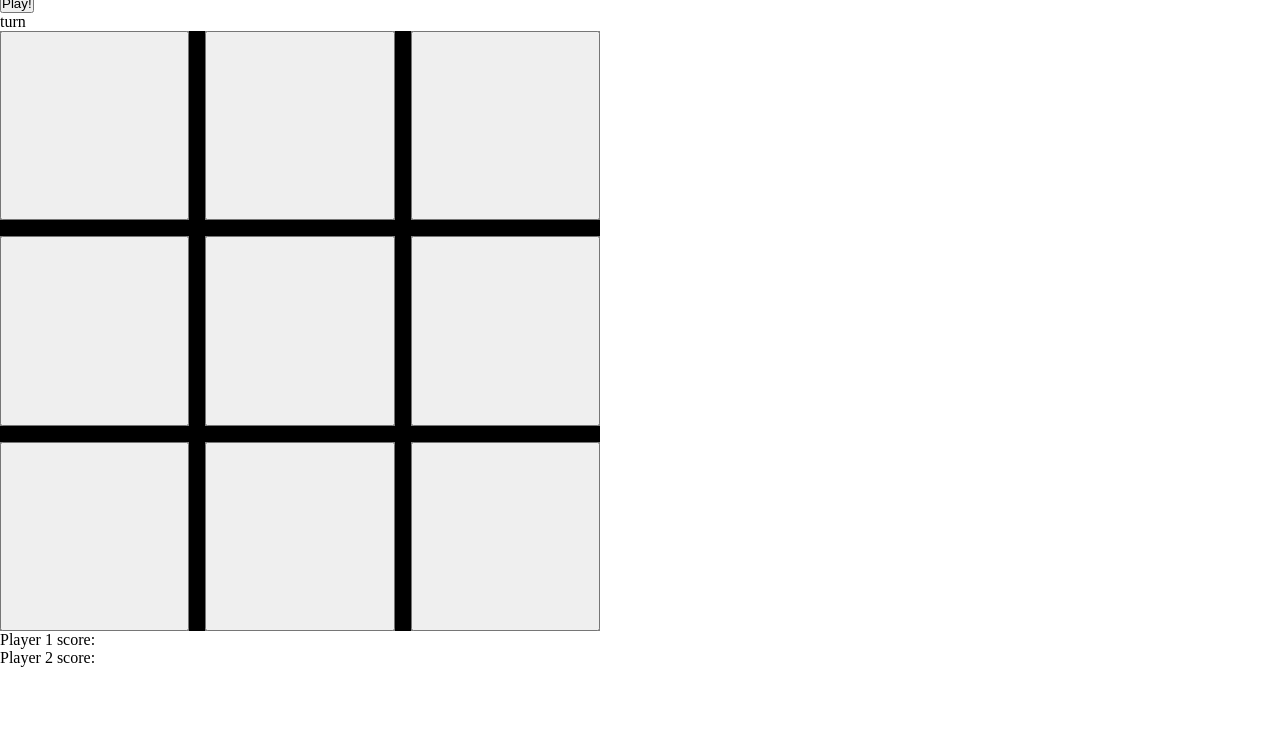
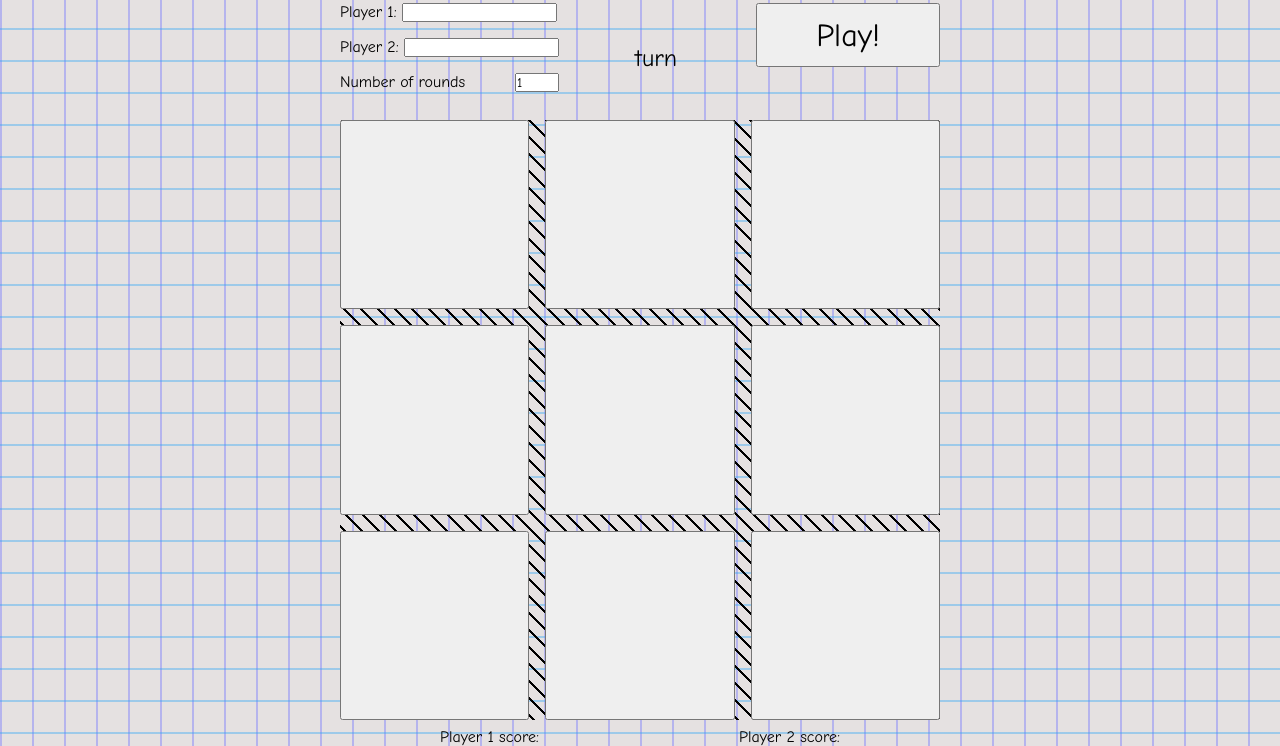
Before and after one commit to Gitman87/tic-tac-toe, a plain HTML site: page index.html in a window 1280 px wide. Shown: the part 100-846 px from the top of the page. Before the commit the page ends 800 px from the top, so only its background shows below. Drawn offline with Linux system fonts and the light colour scheme.

Commit message:
add visuals and fix occupied field changing turns

```diff
--- a/index.html
+++ b/index.html
@@ -11,7 +11,9 @@
       <h1>Tic Tac Toe</h1>
     </header>
     <main>
+      <div id="content">
         <form action="" id="player-form">
+          <div id="left-side-form">
             <ul id="player-list">
               <li class="player">
                 <label for="player1-name-input">Player 1:</label>
@@ -47,9 +49,11 @@
                 value="1"
               />
             </div>
+          </div>
           <button id="play" type="submit">Play!</button>
         </form>
-      <p id="player-turn">turn</p>
+        <div id="turn-div"><p id="player-turn">turn</p></div>
+
         <div id="gameboard">
           <ul>
             <li class="cap-li"><button class="cap" data-id="0"></button></li>
@@ -63,7 +67,7 @@
             <li class="cap-li"><button class="cap" data-id="8"></button></li>
           </ul>
         </div>
-      <ul id="player-list">
+        <ul id="player-list-score">
           <li>Player 1 score: <span id="player1-score"></span></li>
           <li>Player 2 score: <span id="player2-score"></span></li>
         </ul>
@@ -86,15 +90,14 @@
         </dialog>
         <dialog id="occupied" data-modal>
           <p>Field occupied!</p>
-
         </dialog>
         <dialog id="tie-alert" data-modal>
           <p>It's a tie!</p>
-
         </dialog>
         <dialog id="player-won-round">
           <p id="player-won-para"></p>
         </dialog>
+      </div>
     </main>
     <script src="script.js"></script>
   </body>
--- a/script.js
+++ b/script.js
@@ -32,11 +32,20 @@ function GameBoard() {
   const paintCaps = (cap1, cap2, cap3) => {
     for (let i = 0; i < 3; i++) {
       const filed1 = document.querySelector(`[data-id="${cap1}"]`);
-      filed1.style.backgroundColor = "red";
+      filed1.style.backgroundImage =
+        "repeating-linear-gradient(45deg, #ff4b4b, #ff4b4b 2.5px, transparent 0, transparent 50%)";
+      filed1.style.backgroundSize = " 17px 17px";
+      filed1.style.backgroundColor = "rgba(255, 225, 225, 0)";
       const filed2 = document.querySelector(`[data-id="${cap2}"]`);
-      filed2.style.backgroundColor = "red";
+      filed2.style.backgroundImage =
+        "repeating-linear-gradient(45deg, #ff4b4b 0, #ff4b4b 2.5px, transparent 0, transparent 50%)";
+      filed2.style.backgroundSize = " 17px 17px";
+      filed2.style.backgroundColor = "rgba(255, 225, 225, 0)";
       const filed3 = document.querySelector(`[data-id="${cap3}"]`);
-      filed3.style.backgroundColor = "red";
+      filed3.style.backgroundImage =
+        "repeating-linear-gradient(45deg, #ff4b4b 0, #ff4b4b 2.5px, transparent 0, transparent 50%)";
+      filed3.style.backgroundSize = " 17px 17px";
+      filed3.style.backgroundColor = "rgba(255, 225, 225, 0)";
     }
   };
   //dialog - show winner and ask for replay
@@ -101,7 +110,7 @@ function GameBoard() {
       tieAlert.close();
     }, 1500);
   }
-  let playerSwitchFlag=1;
+
   function addCapsListener(
     activePlayer,
     player1,
@@ -113,15 +122,16 @@ function GameBoard() {
     caps.forEach((item) => {
       item.addEventListener("click", () => {
         let index = item.dataset.id;
-        if (activePlayer === player1) {
-          activePlayer = player2;
-        } else {
-          activePlayer = player1;
-        }
-        document.querySelector(
-          "#player-turn"
-        ).textContent = `${activePlayer.name}'s turn`;
+
+        // document.querySelector(
+        //   "#player-turn"
+        // ).textContent = `${activePlayer.name}'s turn`;
         if (board[index] == 0) {
+          if (activePlayer === player1) {
+            activePlayer = player2;
+          } else {
+            activePlayer = player1;
+          }
           board[index] = activePlayer.number;
           item.innerHTML = activePlayer.number;
           if (checkWinner()) {
@@ -143,7 +153,6 @@ function GameBoard() {
                 roundsPlayed = 0;
                 player1.score = 0;
                 player2.score = 0;
-
 
                 console.log(`Rounds played player1 won: ${roundsPlayed}`);
               } else if (player1.score < player2.score) {
@@ -168,6 +177,11 @@ function GameBoard() {
               clearBoard();
             }, 2000);
           } else if (board.every((cell) => cell != 0)) {
+            if (activePlayer === player1) {
+              activePlayer = player2;
+            } else {
+              activePlayer = player1;
+            }
             showTie();
             roundsPlayed++;
             if (roundsPlayed >= rounds) {
@@ -176,7 +190,6 @@ function GameBoard() {
                 roundsPlayed = 0;
                 player1.score = 0;
                 player2.score = 0;
-
               } else if (player1.score < player2.score) {
                 askReplay(player2, player1, player2, activePlayer);
                 roundsPlayed = 0;
@@ -240,7 +253,7 @@ function playRound(player1, player2, roundsPlayed, rounds) {
   const switchPlayerTurn = () => {
     document.querySelector(
       "#player-turn"
-    ).textContent = `${activePlayer.name}'s turnz`;
+    ).textContent = `${activePlayer.name}'s turn`;
 
     return (activePlayer = activePlayer === player1 ? player2 : player1);
   };
--- a/style.css
+++ b/style.css
@@ -1,48 +1,146 @@
-*{
-  margin:0;
-  padding:0;
+* {
+  margin: 0;
+  padding: 0;
 }
-ul{
+ul {
   list-style: none;
 }
-#gameboard{
-  width:600px;
+@font-face {
+  font-family: "tic";
+  src: url(fonts/tictactoe/TicTacToe.ttf);
+}
+@font-face {
+  font-family: "comic";
+  src: url(fonts/Comic_Neue/ComicNeue-Regular.ttf);
+}
+body {
+  background-image: linear-gradient(#31a6f565 2px, transparent 2px),
+    linear-gradient(to right, #6e70ff65 2px, transparent 2px);
+  background-size: 32px 32px;
+  background-color: #e5e1e1;
+}
+h1 {
+  font-family: tic;
+  font-size: 3rem;
+}
+p,
+label,
+button,
+input,
+li {
+  font-family: comic;
+}
+header {
+  display: flex;
+  position: relative;
+  top: 2rem;
+
+  justify-content: center;
+}
+main {
+  margin-top: 3rem;
+  display: flex;
+  justify-content: center;
+  align-items: center;
+  flex-direction: column;
+}
+#left-side-form{
+  display: flex;
+  flex-direction: column;
+  gap: 1rem;
+}
+#player-turn{
+  position:relative;
+  bottom:3rem;
+  left:1rem;
+  font-size: 1.5rem ;
+}
+#player-form {
+  display: flex;
+  /* flex-direction: column; */
+  width: 100%;
+  justify-content: space-between;
+  gap: 1rem;
+}
+#player-list {
+  display: flex;
+  flex-direction: column;
+  gap: 1rem;
+}
+#number-of-rounds {
+  display: flex;
+  justify-content: space-between;
+}
+#turn-div {
+  display: flex;
+  justify-content: center;
+}
+#play{
+  width:11.5rem;
+  height: 4rem;
+  font-size: 2rem;
+}
+#gameboard {
+  width: 600px;
   height: 600px;
-  display:grid;
+  display: grid;
   grid-template-columns: repeat(3, 1fr);
-  grid-template-rows:repeat(3, 1fr) ;
+  grid-template-rows: repeat(3, 1fr);
   /* grid-template-areas: "cap cap cap"
                       "cap cap cap"
                       "cap cap cap"; */
   gap: 2rem 2rem;
+}
+#gameboard ul {
+  display: grid;
+  grid-column: 1/4;
+  grid-row: 1/4;
+  grid-template-columns: repeat(3, 1fr);
+  grid-template-rows: repeat(3, 1fr);
+  gap: 1rem;
 
+  background-image: repeating-linear-gradient(
+    45deg,
+    #000000 0,
+    #000000 2.5px,
+    transparent 0,
+    transparent 50%
+  );
+  background-size: 17px 17px;
+  background-color: rgba(230, 225, 225, 0);
+}
+#player-list-score{
+  width:100%;
+  position: relative;
+  top:.5rem;
 
-
-
-  background-color: black;
+  display: flex;
+  justify-content: space-around;
 }
-#gameboard ul{
-  display: grid;
-  grid-column:1/4;
-  grid-row:1/4;
-  grid-template-columns: repeat(3, 1fr);
-  grid-template-rows:repeat(3, 1fr) ;
-  gap:1rem;
-
-  background-color: rgb(0, 0, 0);
+.cap-li {
+  display: flex;
+  /* background-color: gray; */
+  width: 100%;
 }
-.cap-li{
-display: flex;
-background-color: gray;
-width: 100%;
-
-
-}
-.cap{
+.cap {
   width: 100%;
   font-size: 6rem;
 
 }
-.mark{
-  font-size: 10rem;;
+.mark {
+  font-size: 10rem;
 }
+dialog{
+  position:absolute;
+  top:50%;
+  left:45%;
+  padding:.5rem;
+  border:2px dashed rgba(0, 0, 0, 0.719);
+
+  gap:.5rem;
+}
+dialog button{
+  margin-right:1rem;
+  margin-top:.5rem;
+  padding:.2rem .5rem;
+}
```
Also changed, not shown: fonts/Comic_Neue/ComicNeue-Bold.ttf (added), fonts/Comic_Neue/ComicNeue-BoldItalic.ttf (added), fonts/Comic_Neue/ComicNeue-Italic.ttf (added), fonts/Comic_Neue/ComicNeue-Light.ttf (added), fonts/Comic_Neue/ComicNeue-LightItalic.ttf (added), fonts/Comic_Neue/ComicNeue-Regular.ttf (added), fonts/Comic_Neue/OFL.txt (added), fonts/tictactoe/TicTacToe.ttf (added), fonts/tictactoe/readme.txt (added), 1 other file. Lines whose indentation alone changed are shown as unchanged.
